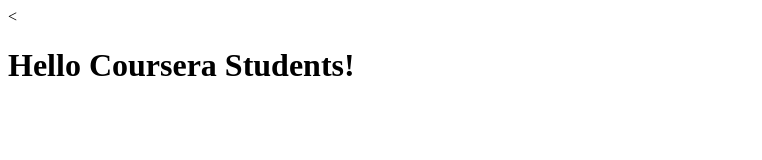
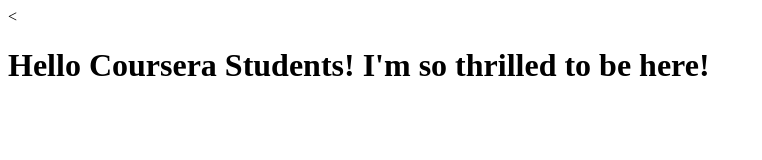
Before and after one commit to giniblanco/angular-course, a plain HTML site: page index.html in a window 1280 px wide. Shown: the whole page, without its empty margins (0-762 px from the left). Drawn offline with Linux system fonts and the light colour scheme.

Commit message:
Next version of web file.

```diff
--- a/index.html
+++ b/index.html
@@ -5,6 +5,6 @@
     <title>Hello Coursera</title>
   </head>
   <body>
-    <<h1>Hello Coursera Students!</h1>
+    <<h1>Hello Coursera Students! I'm so thrilled to be here!</h1>
   </body>
 </html>
```
